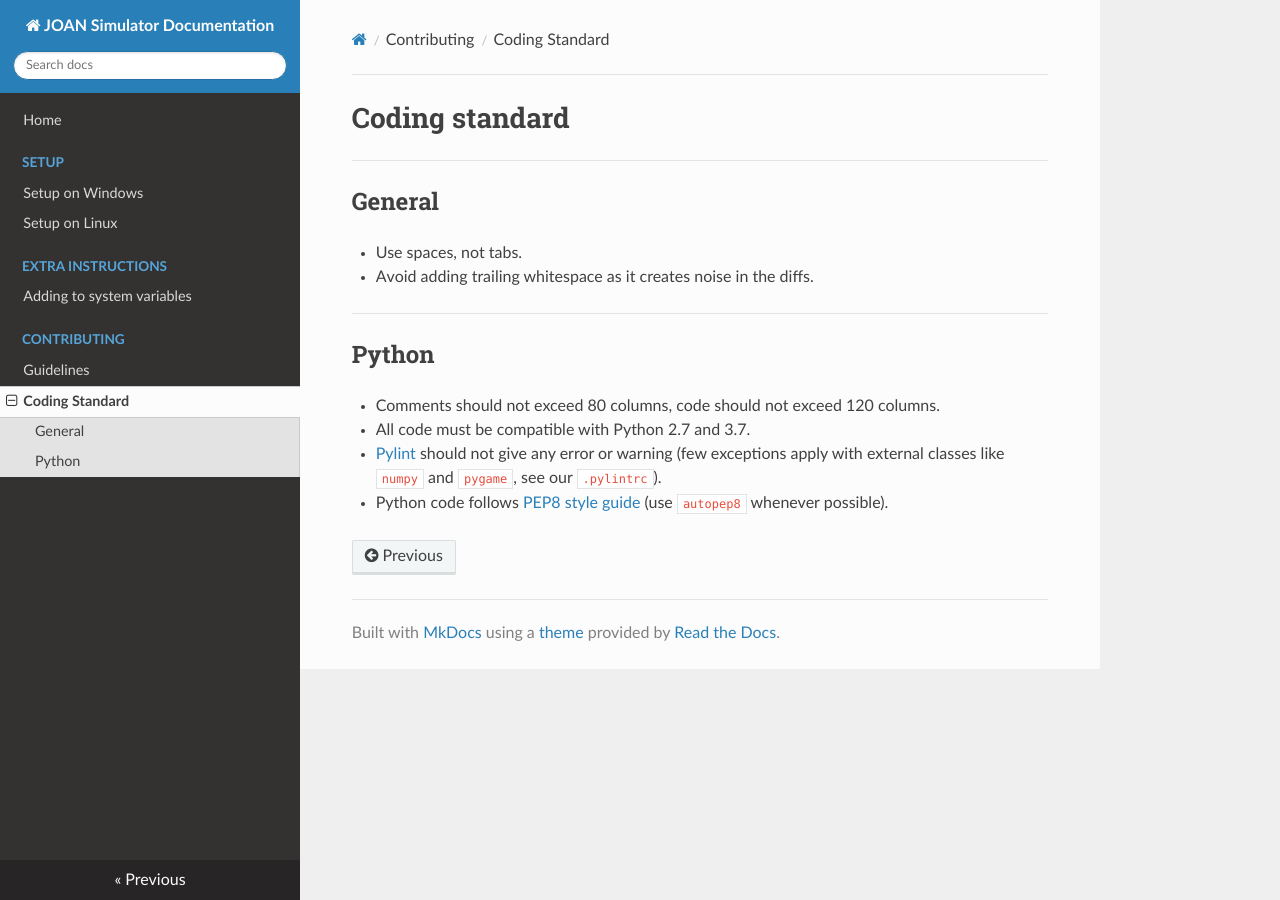
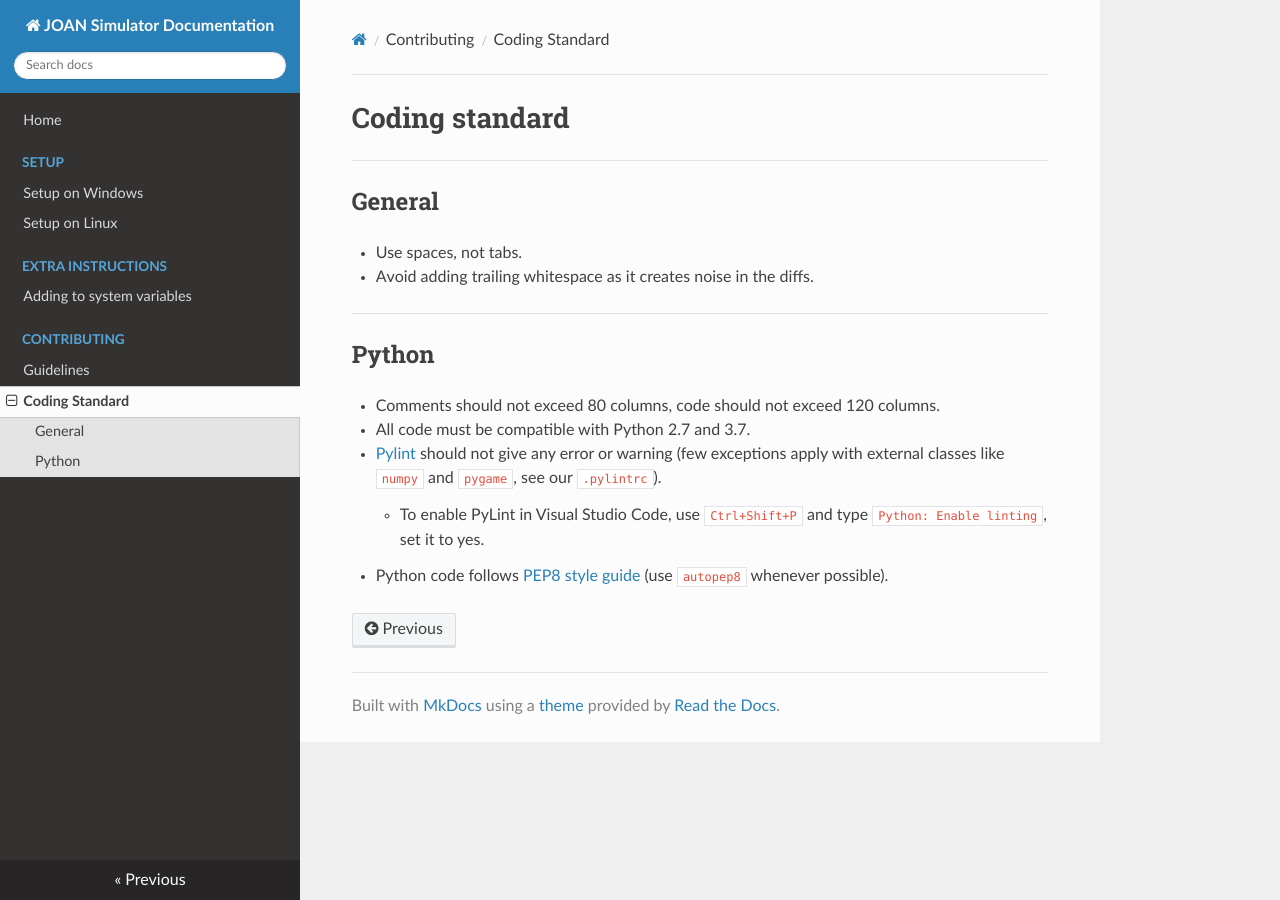
Before and after one commit to tud-hri/joan, an MkDocs documentation site: the page built from docs/contributing-coding-standard.md, in a window 1280 px wide. Built offline with MkDocs 1.6.1, drawn with Linux system fonts in a browser that asks for light colours; nearby versions of some CDN libraries.

Commit message:
Updated pylint rules

```diff
--- a/docs/contributing-coding-standard.md
+++ b/docs/contributing-coding-standard.md
@@ -12,6 +12,7 @@
   * Comments should not exceed 80 columns, code should not exceed 120 columns.
   * All code must be compatible with Python 2.7 and 3.7.
   * [Pylint][pylintlink] should not give any error or warning (few exceptions apply with external classes like `numpy` and `pygame`, see our `.pylintrc`).
+    * To enable PyLint in Visual Studio Code, use `Ctrl+Shift+P` and type `Python: Enable linting`, set it to yes.
   * Python code follows [PEP8 style guide][pep8link] (use `autopep8` whenever possible).
 
 [pylintlink]: https://www.pylint.org/
```
Also changed, not shown: 1 other file.
